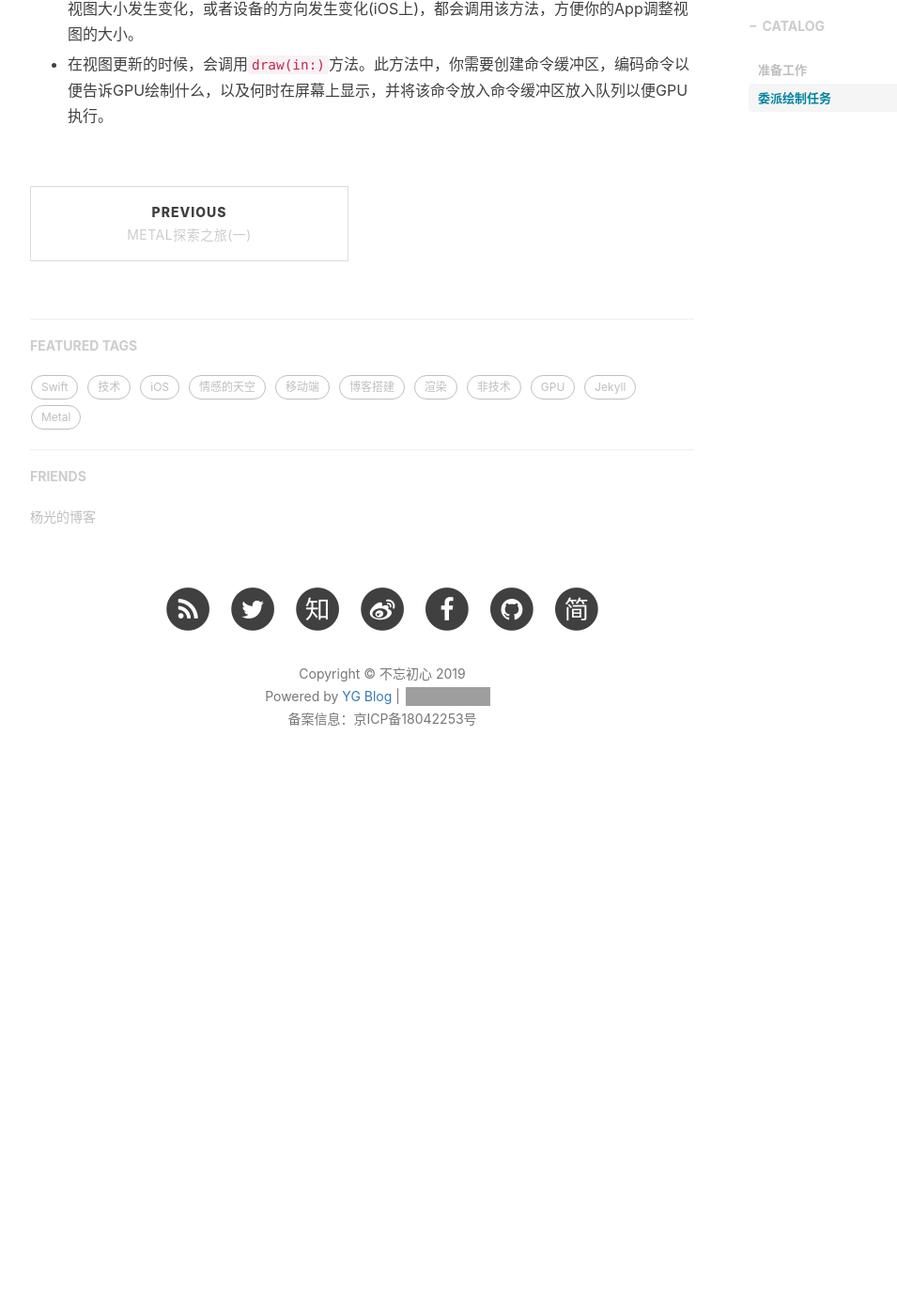
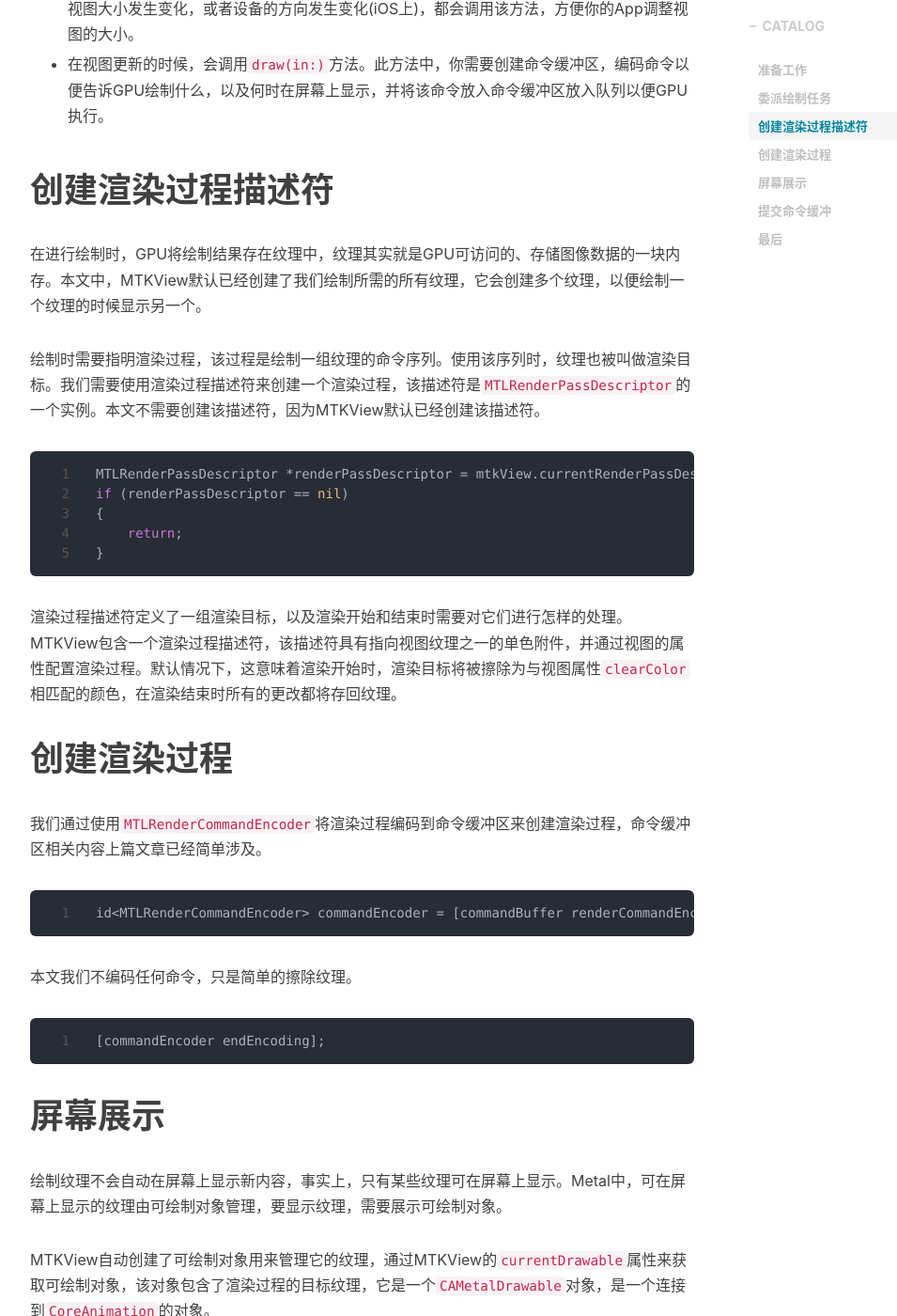
Before and after one commit to Winterdirge/MyBlog, a Jekyll site: the page built from _posts/2019-08-19-learn-metal-2.markdown, in a window 1280 px wide and 1400 px high, scrolled down 1361 px. Shown: the whole window at 94% size, without its empty margins (233-1188 px from the left). Built offline with Jekyll 4.4.1, drawn with Linux system fonts in a browser that asks for light colours; nearby versions of some CDN libraries; comment, search, counter and statistics services are not loaded; before the commit the page ends 2230 px from its top, so only the background shows below that; some of the changed text lies outside the part shown; grey boxes are pictures that could not be loaded.

Commit message:
update:learn metal 2

````diff
--- a/_posts/2019-08-19-learn-metal-2.markdown
+++ b/_posts/2019-08-19-learn-metal-2.markdown
@@ -51,3 +51,61 @@ mtkView.delegate = someObject;
 * 当内容大小发生变化时，调用`mtkView(_:drawableSizeWillChange:)`方法。当窗口包含的视图大小发生变化，或者设备的方向发生变化(iOS上)，都会调用该方法，方便你的App调整视图的大小。
 
 * 在视图更新的时候，会调用`draw(in:)`方法。此方法中，你需要创建命令缓冲区，编码命令以便告诉GPU绘制什么，以及何时在屏幕上显示，并将该命令放入命令缓冲区放入队列以便GPU执行。
+
+# 创建渲染过程描述符
+
+在进行绘制时，GPU将绘制结果存在纹理中，纹理其实就是GPU可访问的、存储图像数据的一块内存。本文中，MTKView默认已经创建了我们绘制所需的所有纹理，它会创建多个纹理，以便绘制一个纹理的时候显示另一个。
+
+绘制时需要指明渲染过程，该过程是绘制一组纹理的命令序列。使用该序列时，纹理也被叫做渲染目标。我们需要使用渲染过程描述符来创建一个渲染过程，该描述符是`MTLRenderPassDescriptor`的一个实例。本文不需要创建该描述符，因为MTKView默认已经创建该描述符。
+
+```objc
+MTLRenderPassDescriptor *renderPassDescriptor = mtkView.currentRenderPassDescriptor;
+if (renderPassDescriptor == nil)
+{
+    return;
+}
+```
+
+渲染过程描述符定义了一组渲染目标，以及渲染开始和结束时需要对它们进行怎样的处理。MTKView包含一个渲染过程描述符，该描述符具有指向视图纹理之一的单色附件，并通过视图的属性配置渲染过程。默认情况下，这意味着渲染开始时，渲染目标将被擦除为与视图属性`clearColor`相匹配的颜色，在渲染结束时所有的更改都将存回纹理。
+
+# 创建渲染过程
+
+我们通过使用`MTLRenderCommandEncoder`将渲染过程编码到命令缓冲区来创建渲染过程，命令缓冲区相关内容上篇文章已经简单涉及。
+
+```objc
+id<MTLRenderCommandEncoder> commandEncoder = [commandBuffer renderCommandEncoderWithDescriptor:renderPassDescriptor];
+```
+
+本文我们不编码任何命令，只是简单的擦除纹理。
+
+```objc
+[commandEncoder endEncoding];
+```
+
+# 屏幕展示
+
+绘制纹理不会自动在屏幕上显示新内容，事实上，只有某些纹理可在屏幕上显示。Metal中，可在屏幕上显示的纹理由可绘制对象管理，要显示纹理，需要展示可绘制对象。
+
+MTKView自动创建了可绘制对象用来管理它的纹理，通过MTKView的`currentDrawable`属性来获取可绘制对象，该对象包含了渲染过程的目标纹理，它是一个`CAMetalDrawable`对象，是一个连接到`CoreAnimation`的对象。
+
+```objc
+id<MTLDrawable> drawable = view.currentDrawable;
+```
+
+在命令缓冲区上调用`present(_:)`方法，传入可绘制对象。
+
+```objectivec
+[commandBuffer presentDrawable:drawable];
+```
+
+该方法告诉Metal，当命令缓冲区被安排执行时，Metal应该与Core Animation协调以完成渲染后的纹理展示。当Core Animation呈现纹理时，它将成为视图的新内容。本文中，被擦除的纹理将成为视图的新内容，此更改将在Core Animation更新其他界面元素时一起进行。
+
+# 提交命令缓冲
+
+```objectivec
+[commandBuffer commit];
+```
+
+# 最后
+
+至于MTKView更多的属性，请阅读MTKView头文件。
````
